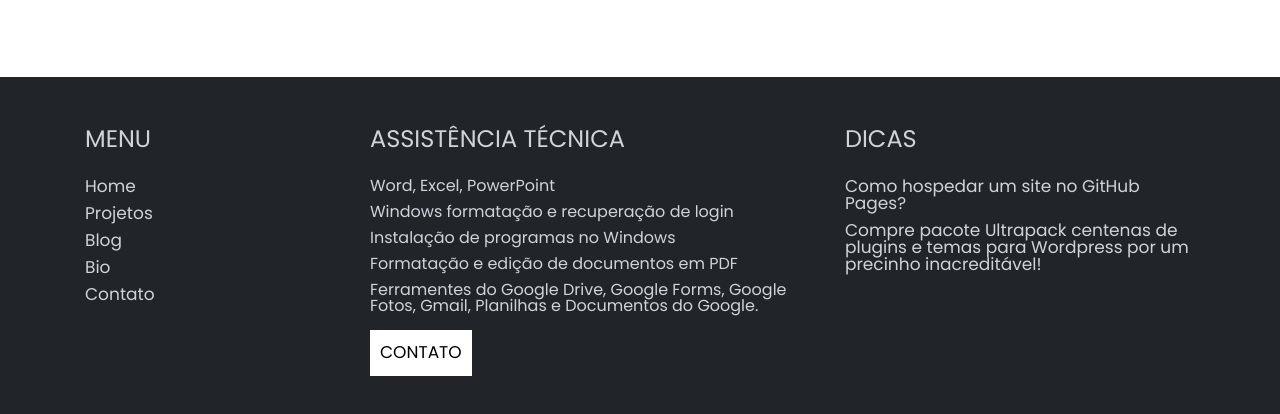
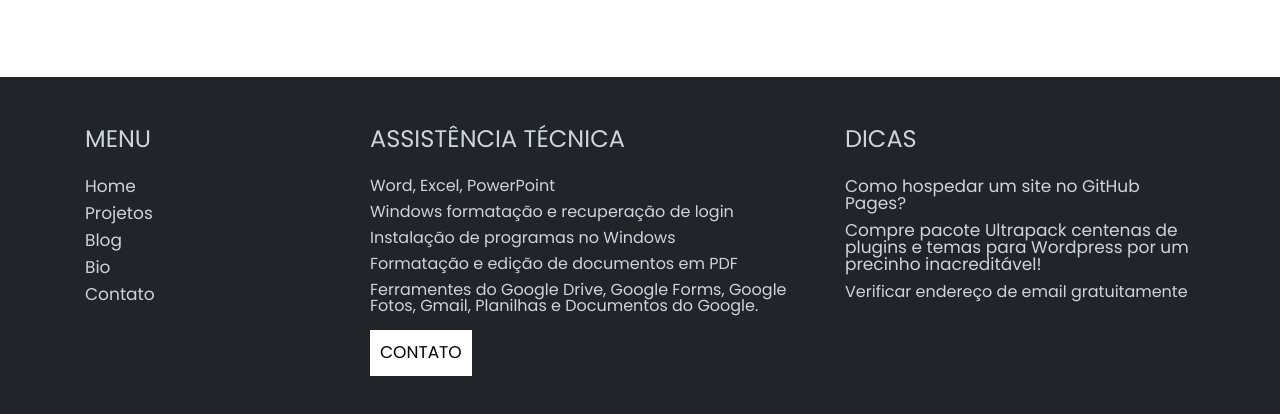
Before and after one commit to GabrieliMendesNicolodi/gabiprogamadoraweb, a plain HTML site: page index.html in a window 1280 px wide. Shown: the part 2657-3071 px from the top of the page. Drawn offline with nearby package versions, Linux system fonts and the light colour scheme.

Commit message:
Update index.html

```diff
--- a/index.html
+++ b/index.html
@@ -187,6 +187,7 @@
                         <li><a href="javascript:alert('Em breve no blog!')">Como compartilhar seu servidor local Xampp ou Laragon com outros computadores na mesma rede?</a></li>
                         <a href="#">Quer fazer parte de um projeto? Envie uma mensagem para mim ou chame no Whats</a>-->
                         <li><a href="https://www.ultrapackv2.com/?ref=5774" target="_blank">Compre pacote Ultrapack centenas de plugins e temas para Wordpress por um precinho inacreditável!</a></li>
+						<li>Verificar endereço de email gratuitamente <a href="https://mailbite.io/" target="_blank"></a></li>
                     </div>
                 </div>
             </div>
```
